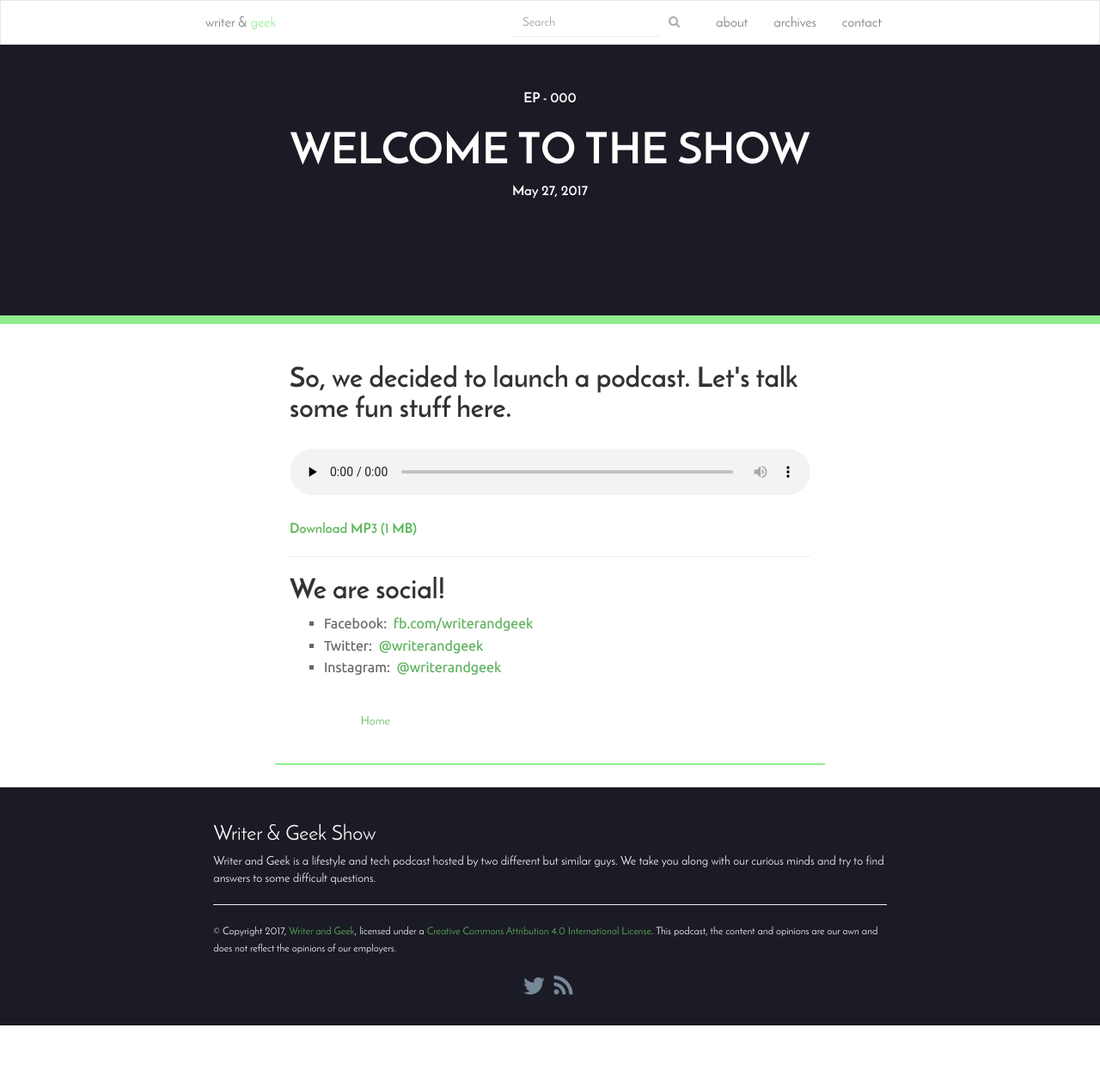
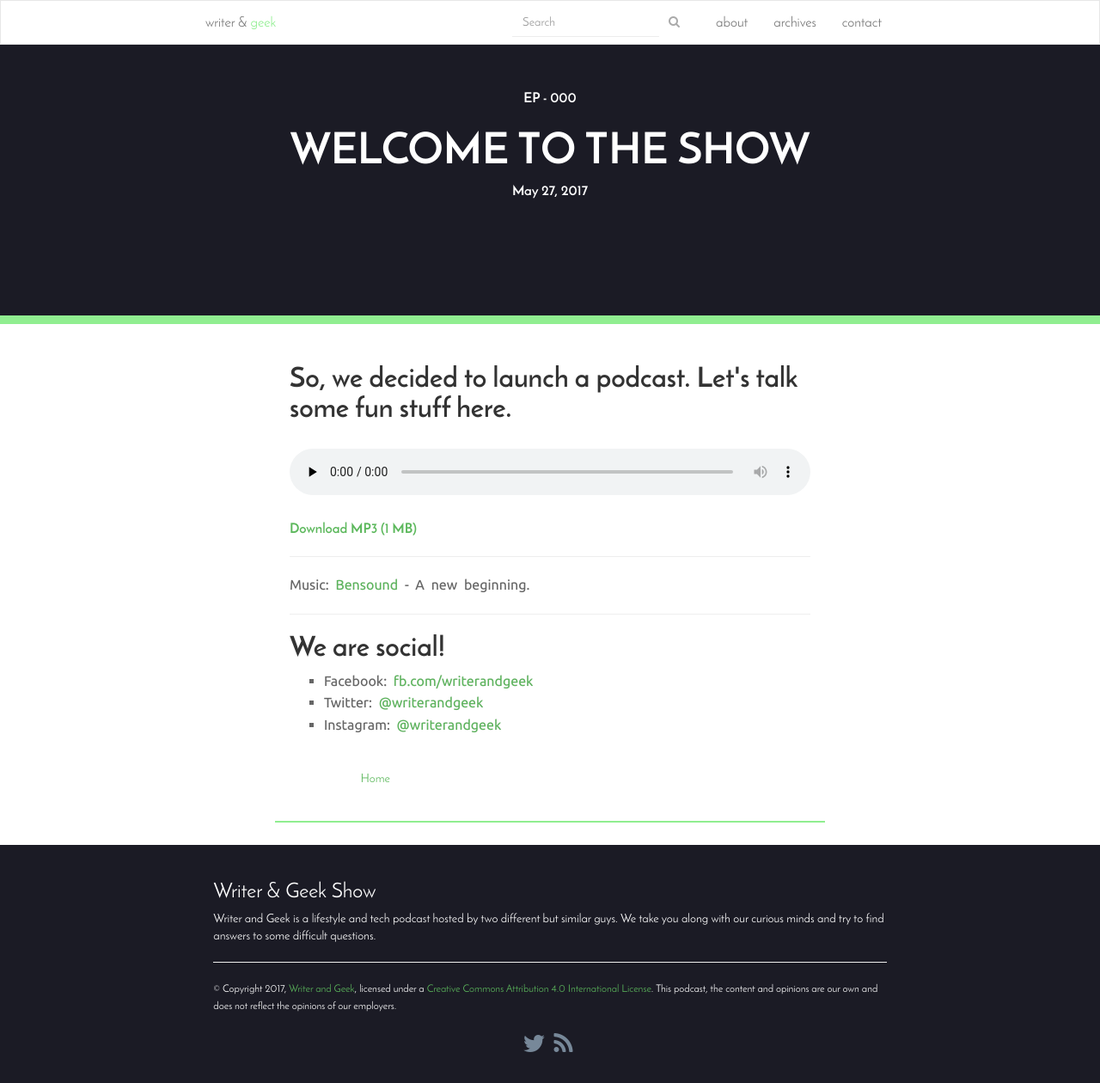
Before and after one commit to ramblingjoint/ramblingjoint, a Jekyll site: the page built from _posts/2017-05-27-000-Intro.md, in a window 1280 px wide. Shown: the whole page at 86% size. Built offline with Jekyll 4.4.1, drawn with Linux system fonts in a browser that asks for light colours; comment, search, counter and statistics services are not loaded; before the commit the page ends 1193 px from its top, so only the background shows below that.

Commit message:
added music credits

```diff
--- a/_posts/2017-05-27-000-Intro.md
+++ b/_posts/2017-05-27-000-Intro.md
@@ -15,3 +15,6 @@ date:   2017-05-27 11:05:00
 categories: Regular
 comments: true
 ---
+
+---
+Music: [Bensound](http://www.bensound.com){:target="_blank"} - A new beginning.
```
